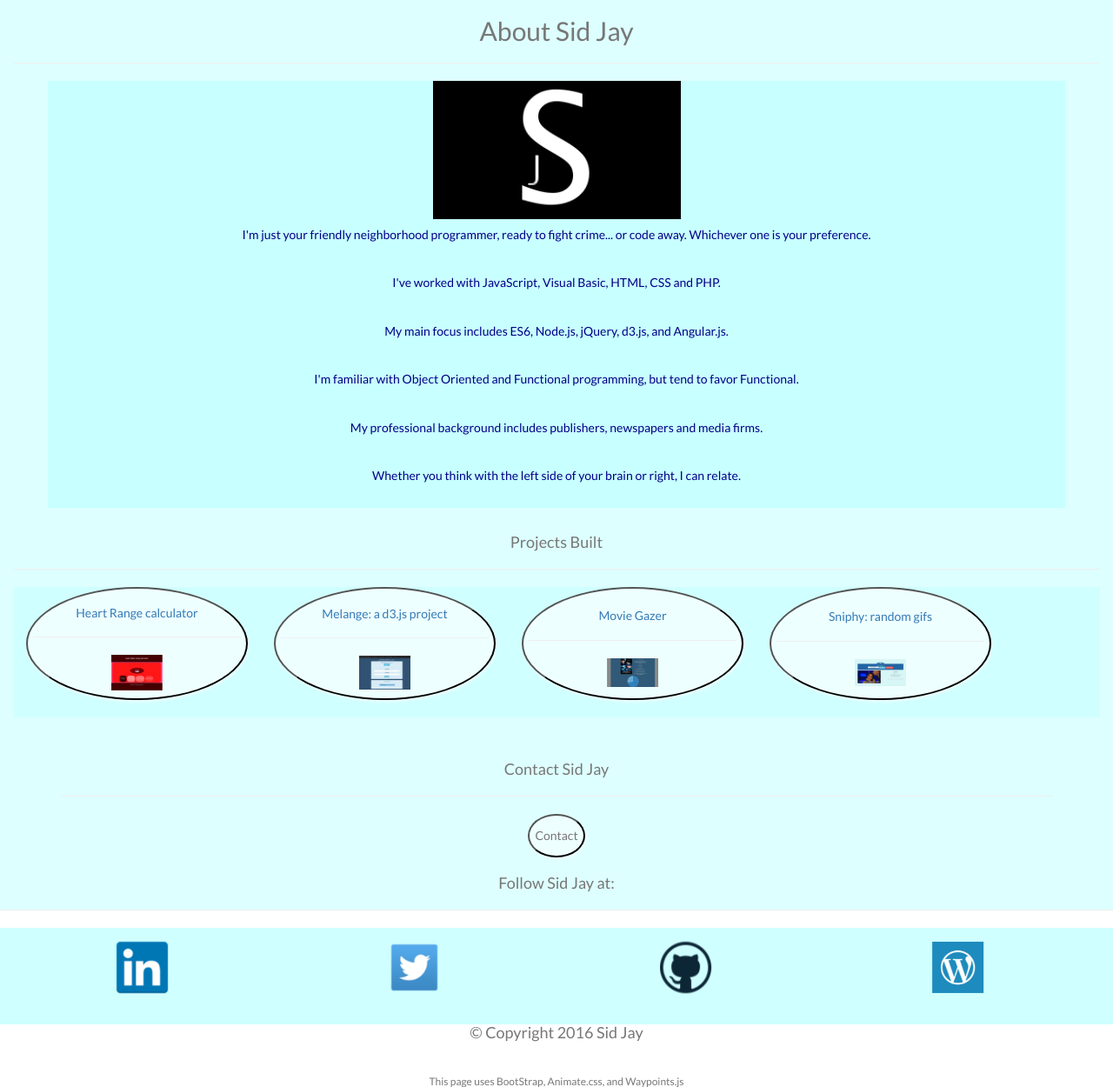
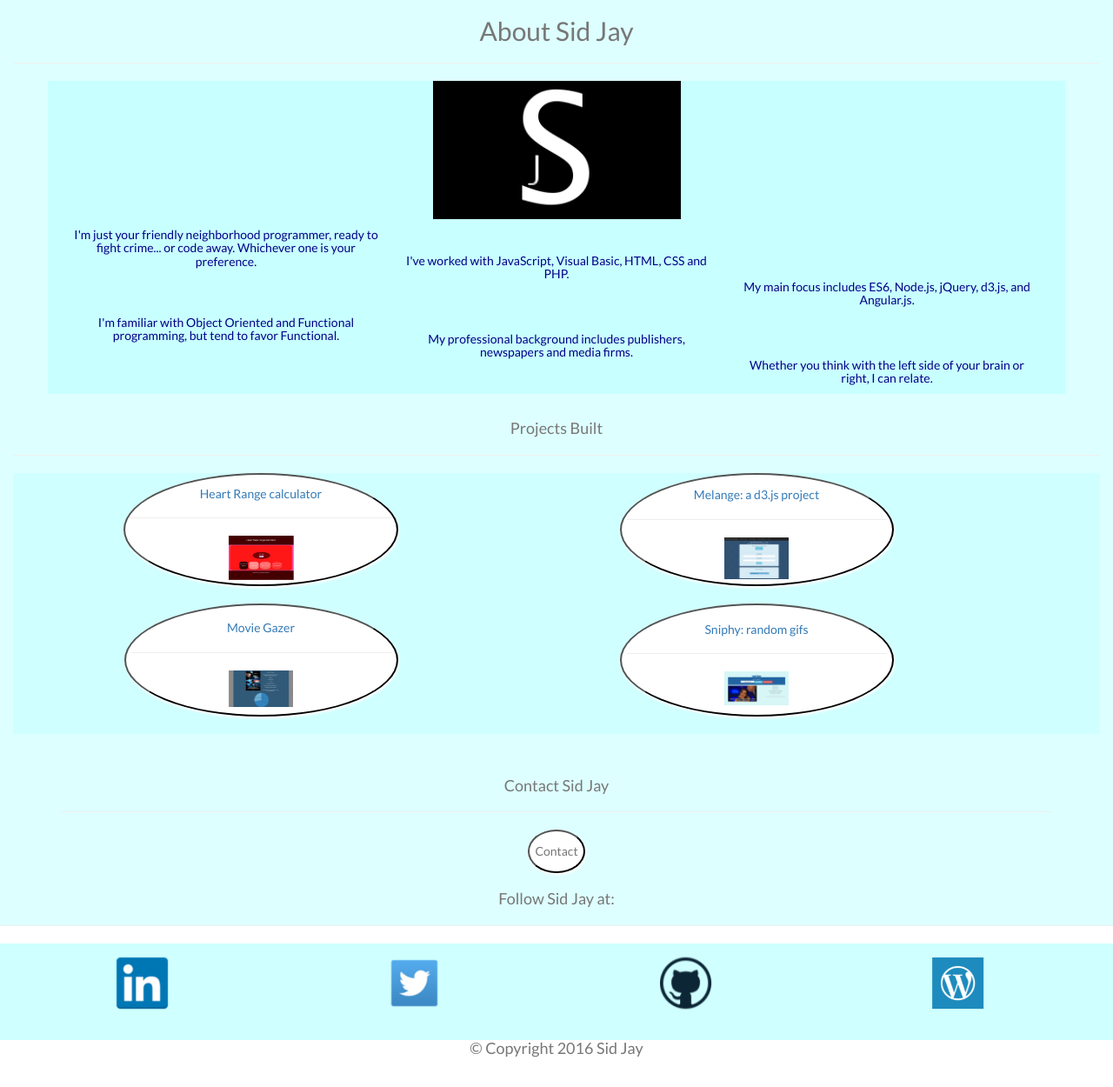
Before and after one commit to sidjayisaok/Portfolio_redux, a PHP site: page / in a window 1280 px wide. Shown: the part 73-1323 px from the top of the page at 87% size. Run offline with PHP 8.4, Linux system fonts and the light colour scheme; some libraries are stand-ins or nearby versions.

Commit message:
minor updates

```diff
--- a/css/font.css
+++ b/css/font.css
@@ -8,8 +8,8 @@ a{
 }
 
 button{
-  background-color: #EEFFFF;
-  box-shadow: 1px 2px 3px #EEFFFF;
+  background-color: #FFF;
+  box-shadow: 1px 2px 3px #FFF;
   height: 130px;
   border-radius: 50%;
   margin-top: 2%;
--- a/index2.html
+++ b/index2.html
@@ -55,32 +55,32 @@
 			<div class="animated fadeInRight">
 			<div class="container text-center speech">
 				<p class="text-center" id="logo"><img src="assets/bloglogo.png" alt="picture"></p>
-				<h5><p class="text-center">
+				<h5><p class="text-center col-sm-4">
 					I'm just your friendly neighborhood programmer, ready to fight crime... or code away. Whichever one is your preference.
 				</p></h5>
 				<br>
 
-				<h5><p class="text-center">
+				<h5><p class="text-center col-sm-4">
 					I've worked with JavaScript, Visual Basic, HTML, CSS and PHP.
 				</p></h5>
 				<br>
 
-				<h5><p class="text-center">
+				<h5><p class="text-center col-sm-4">
 					My main focus includes ES6, Node.js, jQuery, d3.js, and Angular.js.
 				</p></h5>
 				<br>
 
-				<h5><p class="text-center">
+				<h5><p class="text-center col-sm-4">
 					I'm familiar with Object Oriented and Functional programming, but tend to favor Functional.
 				</p></h5>
 				<br>
 
-				<h5><p class="text-center">
+				<h5><p class="text-center col-sm-4">
 					My professional background includes publishers, newspapers and media firms.
 				</p></h5>
 				<br>
 
-				<h5><p class="text-center">
+				<h5><p class="text-center col-sm-4">
 					Whether you think with the left side of your brain or right, I can relate.
 				</p></h5>
 				<br>
@@ -98,7 +98,7 @@
 
 		<div class="projects">
 			<div class="row container">
-				<div class="col-sm-3" id="banner">
+				<div class="col-sm-6" id="banner">
 					<div id="restrictHeight">
 						<button type="button" class="heartBtn" data-toggle="modal" data-target="#blogModal">
 							<div><h5><a href="http://heartrangeapp.herokuapp.com/">Heart Range calculator</a></h5></div>
@@ -123,7 +123,7 @@
 					</div>
 
 
-				<div class="col-sm-3" id="melange">
+				<div class="col-sm-6" id="melange">
 					<div id="restrictHeight">
 						<button type="button" class="melangeBtn" data-toggle="modal" data-target="#melangeModal">
 							<div><h5><a href="https://melangeapp.herokuapp.com/">Melange: a d3.js project</a></h5></div>
@@ -148,7 +148,7 @@
 						</div>
 					</div>
 
-				<div class="col-sm-3" id="movieGazer">
+				<div class="col-sm-6" id="movieGazer">
 					<div id="restrictHeight">
 						<button type="button" class="gazerBtn" data-toggle="modal" data-target="#gazerModal">
 							<div><h5><a href="https://moviegazer-b969d.firebaseapp.com/">Movie Gazer</a></h5></div>
@@ -173,7 +173,7 @@
 						</div>
 					</div>
 
-				<div class="col-sm-3" id="sniphy">
+				<div class="col-sm-6" id="sniphy">
 					<div id="restrictHeight">
 						<button type="button" class="sniphyBtn" data-toggle="modal" data-target="#sniphyModal">
 							<div><h5><a href="https://thawing-retreat-41371.herokuapp.com/?">Sniphy: random gifs</a></h5></div>
```
